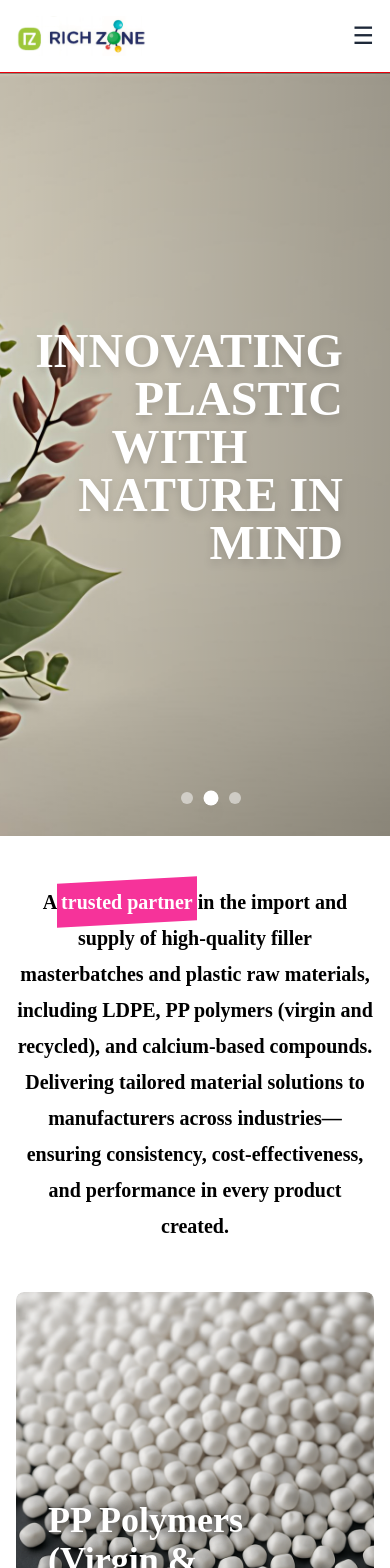
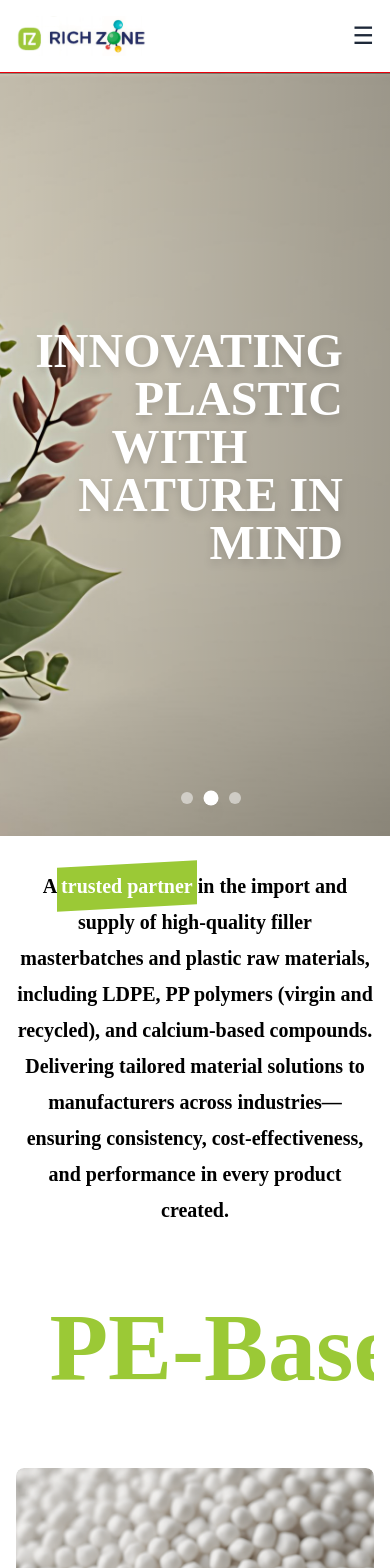
Before and after one commit to atmesh-pandey/Rich-Zone, a React (Vite) app: page / in a window 390 px wide. Shown: the top 1568 px of the page. Built offline with nearby package versions, Linux system fonts and the light colour scheme; a web font is replaced by a local one.

Commit message:
added functionality

```diff
--- a/src/App.jsx
+++ b/src/App.jsx
@@ -7,7 +7,6 @@ import Advantages from './components/Advantages';
 import Contact from './components/Contact';
 import Heart from './components/Heart';
 import Explanation from './components/Explanation';
-import Country from './components/Country';
 import Blog from './components/Blog';
 import Footer from './components/Footer';
 import About from './components/About';
@@ -34,7 +33,7 @@ function App() {
       <Hero />
       <Heart />
       <Explanation />
-      <Country />
+      {/* <Country /> */}
       <Advantages />
       {/* <Blog /> */}
       <Contact />
--- a/src/components/Contact.jsx
+++ b/src/components/Contact.jsx
@@ -41,7 +41,7 @@ const Contact = () => {
       id="contact"
       className="w-full min-h-screen bg-gray-50 flex flex-col justify-center items-center px-4"
     >
-      <h2 className="text-3xl sm:text-4xl font-bold uppercase mb-10 text-center">
+      <h2 className="uppercase mb-10 text-3xl sm:text-4xl md:text-5xl font-bold text-center text-[color:#9BC936]">
         Contact Us
       </h2>
 
@@ -96,7 +96,7 @@ const Contact = () => {
           </div>
           <button
             type="submit"
-            className="w-full py-3 bg-gray-700 text-white font-semibold rounded-lg hover:bg-gray-900 transition duration-300"
+            className="w-full py-3 bg-[color:#9BC936] text-white font-semibold rounded-lg hover:bg-[color:#85b02f] transition duration-300"
           >
             Send
           </button>
--- a/src/components/Footer.jsx
+++ b/src/components/Footer.jsx
@@ -11,11 +11,11 @@ import {
 
 const Footer = () => {
   return (
-    <footer className="bg-white text-black py-4 px-6 w-full">
+    <footer className=" text-black py-4 px-6 w-full" style={{ backgroundColor: "#eee" }}>
       {/* Company Name + Divider */}
       <div className="text-start mb-2">
         <h1 className="py-8 px-8 text-2xl font-bold uppercase text-red-600">
-          European Plastic Joint Stock Company
+          Rich Zone WorldWide Limited
         </h1>
         <hr className="mt-1 border-gray-400 w-2 mx-auto" />
       </div>
@@ -111,7 +111,7 @@ const Footer = () => {
 
         </div>
       </div>
-      <div className="bg-blue-900 text-white text-center py-4 mt-8">
+      <div className="bg-[color:#9BC936] text-white text-center py-4 mt-8">
         <p>&copy; 2025 Rich Zone. All rights reserved.</p>
       </div>
     </footer>
--- a/src/components/Gsap.jsx
+++ b/src/components/Gsap.jsx
@@ -1,41 +1,45 @@
 import React, { useEffect, useRef } from "react";
-import { gsap } from "gsap";
+import gsap from "gsap";
 
-const Gsap = () => {
-  const textRef = useRef(null);
+const Gsap = ({ textArr, dir }) => {
+  const marqueeRef = useRef();
 
   useEffect(() => {
-    const element = textRef.current;
-    const width = element.scrollWidth;
+    const el = marqueeRef.current;
 
-    // Animate text from right to left continuously
     gsap.fromTo(
-      element,
-      { x: 0 },
+      el,
       {
-        x: -width / 2,
+        x: dir === 0 || dir === 2 ? "100%" : "-100%",
+      },
+      {
+        x: dir === 0 || dir === 2 ? "-100%" : "100%",
+        duration: 15,
         ease: "none",
-        duration: 20,
         repeat: -1,
       }
     );
-  }, []);
+  }, [dir]);
 
   return (
-    <div className="relative w-full overflow-hidden">
+    <div className="overflow-hidden w-full">
       <div
-        ref={textRef}
-        className="flex whitespace-nowrap text-[color:#9BC936] text-8xl font-bold"
-        style={{ willChange: "transform" }}
+        ref={marqueeRef}
+        className="flex whitespace-nowrap text-8xl font-bold"
+        style={{
+          color:
+            dir === 1
+              ? "rgb(17, 63, 103)"
+              : dir === 2
+              ? "rgb(255, 204, 0)"
+              : "#9BC936",
+        }}
       >
-        {/* Repeat text twice for seamless scroll */}
-        <span className="mr-10">PE-Based Calcium Filler&nbsp;&nbsp;&nbsp;</span>
-        <span className="mr-10">PP-Based Calcium Filler&nbsp;&nbsp;&nbsp;</span>
-        <span className="mr-10">HD Based Calcium Filler&nbsp;&nbsp;&nbsp;</span>
-        <span className="mr-10">Sodium Based Transparent Filler&nbsp;&nbsp;&nbsp;</span>
-        <span className="mr-10">Black and White Masterbatch Filler&nbsp;&nbsp;&nbsp;</span>
-        <span className="mr-10">Desiccant (Anti Moisture) Masterbatch&nbsp;&nbsp;&nbsp;</span>
-        <span className="mr-10">OB Masterbatch&nbsp;&nbsp;&nbsp;</span>
+        {textArr.map((item, index) => (
+          <span key={index} className="mr-10">
+            {item}&nbsp;&nbsp;&nbsp;
+          </span>
+        ))}
       </div>
     </div>
   );
--- a/src/components/Heart.jsx
+++ b/src/components/Heart.jsx
@@ -1,12 +1,42 @@
 import React, { useState, useRef, useEffect } from 'react';
 import HeartParts from './HeartParts';
 import items from '../utils/data';
+import Gsap from './Gsap';
+
+const marqueeArr = [
+    [
+        "PE-Based Calcium Filler",
+        "PP-Based Calcium Filler",
+        "HD Based Calcium Filler",
+        "Sodium Based Transparent Filler",
+        "Black and White Masterbatch Filler",
+        "Desiccant (Anti Moisture) Masterbatch",
+        "OB Masterbatch"
+    ],
+    [
+        "Kadai",
+        "Biryani-Pot",
+        "Frypan",
+        "Sauce-Pan",
+        "Top",
+        "Tasra"
+    ],
+    [
+        "PE-Based Calcium Filler",
+        "PP-Based Calcium Filler",
+        "HD Based Calcium Filler",
+        "Sodium Based Transparent Filler",
+        "Black and White Masterbatch Filler",
+        "Desiccant (Anti Moisture) Masterbatch",
+        "OB Masterbatch"
+    ]
+]
 
 const Heart = () => {
     const [showAll, setShowAll] = useState(false);
     const containerRef = useRef(null);
     const [height, setHeight] = useState('auto');
-    const displayedItems = showAll ? items : items.slice(0, 4);
+    // const displayedItems = showAll ? items : items.slice(0, 4);
 
     // Dynamically calculate the height for smooth transition
     useEffect(() => {
@@ -31,26 +61,52 @@ const Heart = () => {
     }, [showAll]);
 
     return (
-        <div className="w-full px-4 py-12">
-            <div className='text-center max-w-6xl mx-auto mb-12 font-semibold text-xl' style={{ lineHeight: "1.8" }}>
-                A <span className="relative inline-block before:absolute before:-inset-1 before:block before:-skew-y-3 before:bg-pink-500">
+        <div className="w-full px-4 py-8">
+            <div className='text-center max-w-6xl mx-auto font-semibold text-xl' style={{ lineHeight: "1.8" }}>
+                A <span className="relative inline-block before:absolute before:-inset-1 before:block before:-skew-y-3 before:bg-[color:#9BC936]">
                     <span className="relative text-white"> trusted partner </span>
                 </span> in the import and supply of high-quality filler masterbatches and plastic raw materials, including LDPE, PP polymers
                 (virgin and recycled), and calcium-based compounds. Delivering tailored material solutions to manufacturers across industries—ensuring consistency,
                 cost-effectiveness, and performance in every product created.
+            </div>
+            <div className='py-18'>
+                <Gsap textArr={marqueeArr[0]} dir={0} />
             </div>
 
             {/* Animated container */}
             <div
                 ref={containerRef}
                 style={{
-                    height,
+                    // height,
                     transition: 'height 0.5s ease',
                     overflow: 'hidden',
                 }}
             >
                 <div className="grid grid-cols-1 sm:grid-cols-2 md:grid-cols-2 gap-6">
-                    {displayedItems.map(({ image, title, description }, index) => (
+                    {items[0].map(({ image, title, description }, index) => (
+                        <HeartParts
+                            key={index}
+                            image={image}
+                            title={title}
+                            description={description}
+                            index={index}
+                        />
+                    ))}
+                </div>
+            </div>
+            <div className='py-18'>
+                <Gsap textArr={marqueeArr[1]} dir={1} />
+            </div>
+            <div
+                ref={containerRef}
+                style={{
+                    // height,
+                    transition: 'height 0.5s ease',
+                    overflow: 'hidden',
+                }}
+            >
+                <div className="grid grid-cols-1 sm:grid-cols-2 md:grid-cols-2 gap-6">
+                    {items[1].map(({ image, title, description }, index) => (
                         <HeartParts
                             key={index}
                             image={image}
@@ -62,12 +118,38 @@ const Heart = () => {
                 </div>
             </div>
 
+            {/* category 3 */}
+            <div className='py-18'>
+                <Gsap textArr={marqueeArr[2]} dir={2} />
+            </div>
+            <div
+                ref={containerRef}
+                style={{
+                    // height,
+                    transition: 'height 0.5s ease',
+                    overflow: 'hidden',
+                }}
+            >
+                <div className="grid grid-cols-1 sm:grid-cols-2 md:grid-cols-2 gap-6">
+                    {items[2].map(({ image, title, description }, index) => (
+                        <HeartParts
+                            key={index}
+                            image={image}
+                            title={title}
+                            description={description}
+                            index={index}
+                        />
+                    ))}
+                </div>
+            </div>
+
+
             {/* Toggle Button */}
             {items.length > 4 && (
                 <div className="flex justify-center mt-6">
                     <button
                         onClick={() => setShowAll(prev => !prev)}
-                        className="bg-pink-500 text-white px-6 py-2 rounded hover:bg-pink-600 transition"
+                        className="bg-[color:#9BC936] text-white px-6 py-2 rounded hover:bg-[color:#85b02f] transition hover:scale-105"
                     >
                         {showAll ? 'View Less' : 'Show More'}
                     </button>
--- a/src/components/Hero.jsx
+++ b/src/components/Hero.jsx
@@ -6,7 +6,7 @@ const slides = [
     title: (
       <>
         <span style={{ width: "60vw" }}>
-          <span className="relative text-pink-500">India’s</span>{" "}
+          <span className="relative text-[color:#9BC936]">India’s</span>{" "}
           Leading Manufacturer Filler Masterbatch Solutions
         </span>
       </>
--- /dev/null
+++ b/src/components/Model.jsx
@@ -0,0 +1,28 @@
+// Modal.jsx
+import React from "react";
+
+const Modal = ({ isOpen, onClose, children }) => {
+  if (!isOpen) return null;
+
+  return (
+    <div
+      className="fixed inset-0 bg-black bg-opacity-50 flex justify-center items-center z-50"
+      onClick={onClose} // close modal when clicking outside content
+    >
+      <div
+        className="bg-white p-6 rounded shadow-lg max-w-lg w-full"
+        onClick={e => e.stopPropagation()} // prevent closing on content click
+      >
+        <button
+          className="float-right text-gray-500 hover:text-gray-700"
+          onClick={onClose}
+        >
+          ✕
+        </button>
+        <div>{children}</div>
+      </div>
+    </div>
+  );
+};
+
+export default Modal;
```
Also changed, not shown: src/components/Country.jsx (+26 -26 lines), src/utils/data.jsx (+8 -2 lines), 1 other file (tests, documents, lock files or other folders).
